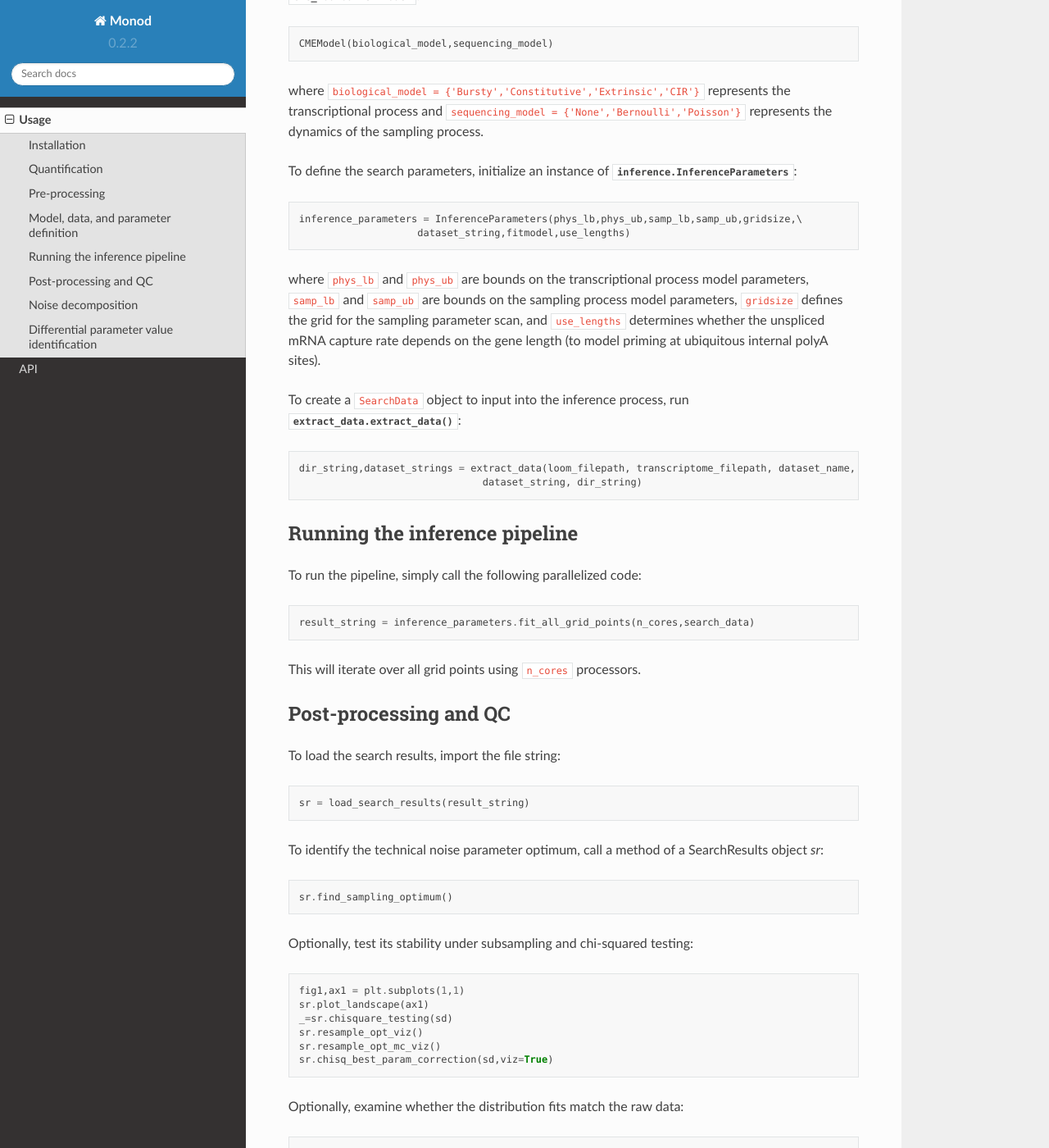
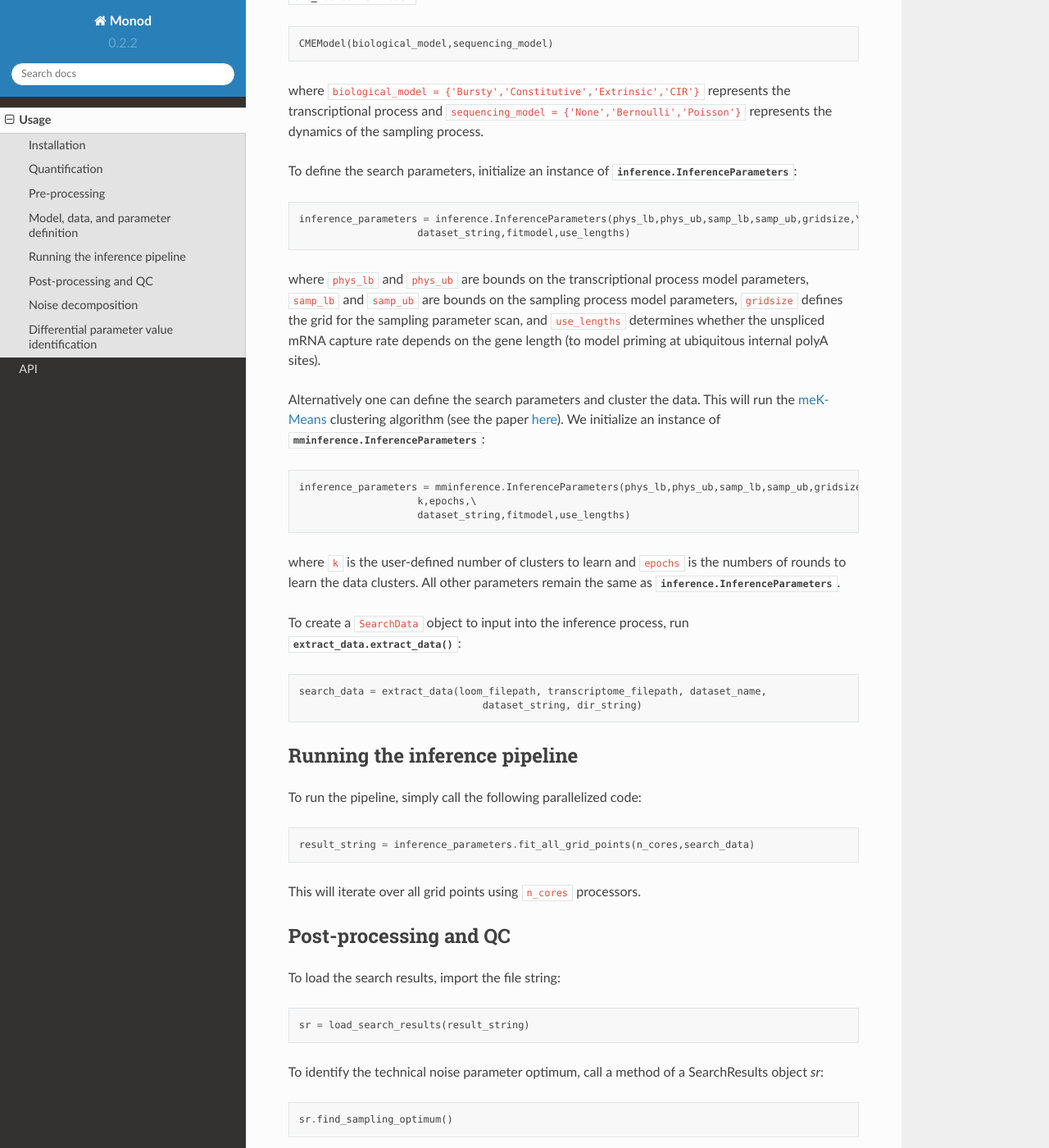
Before and after one commit to pachterlab/monod_examples, a Sphinx documentation site: the page built from docs/source/usage.rst, in a window 1280 px wide and 1400 px high, scrolled down 1675 px. Shown: the whole window at 82% size. Built offline with Sphinx 7.4.7 and the Read the Docs theme 2.0.0, drawn with Linux system fonts in a browser that asks for light colours; some of the changed text lies outside the part shown.

Commit message:
Update usage.rst with meK-MEans
also updated searchdata description

```diff
--- a/docs/source/usage.rst
+++ b/docs/source/usage.rst
@@ -21,7 +21,7 @@ To use it in your code, import the package components:
  from monod.preprocess import *
  from monod.extract_data import *
  from monod.cme_toolbox import CMEModel
- from monod.inference import InferenceParameters, GradientInference
+ from monod import inference, mminference
  from monod.analysis import *
 
 Quantification
@@ -87,16 +87,26 @@ To define the search parameters, initialize an instance of :py:class:`inference.
 
 .. code-block:: python
 
- inference_parameters = InferenceParameters(phys_lb,phys_ub,samp_lb,samp_ub,gridsize,\
+ inference_parameters = inference.InferenceParameters(phys_lb,phys_ub,samp_lb,samp_ub,gridsize,\
                      dataset_string,fitmodel,use_lengths)
 
 where ``phys_lb`` and ``phys_ub`` are bounds on the transcriptional process model parameters, ``samp_lb`` and ``samp_ub`` are bounds on the sampling process model parameters, ``gridsize`` defines the grid for the sampling parameter scan, and ``use_lengths`` determines whether the unspliced mRNA capture rate depends on the gene length (to model priming at ubiquitous internal polyA sites).
+
+Alternatively one can define the search parameters and cluster the data. This will run the `meK-Means <https://www.biorxiv.org/content/10.1101/2023.09.17.558131v2>`_ clustering algorithm (see the paper `here <https://www.biorxiv.org/content/10.1101/2023.09.17.558131v2>`_). We initialize an instance of :py:class:`mminference.InferenceParameters`:
+
+.. code-block:: python
+
+ inference_parameters = mminference.InferenceParameters(phys_lb,phys_ub,samp_lb,samp_ub,gridsize,\
+                     k,epochs,\
+                     dataset_string,fitmodel,use_lengths)
+
+where ``k`` is the user-defined number of clusters to learn and ``epochs`` is the numbers of rounds to learn the data clusters. All other parameters remain the same as :py:class:`inference.InferenceParameters`.
 
 To create a ``SearchData`` object to input into the inference process, run :py:func:`extract_data.extract_data`:
 
 .. code-block:: python
 
- dir_string,dataset_strings = extract_data(loom_filepath, transcriptome_filepath, dataset_name,
+ search_data = extract_data(loom_filepath, transcriptome_filepath, dataset_name,
                                 dataset_string, dir_string)
 
 Running the inference pipeline
```
